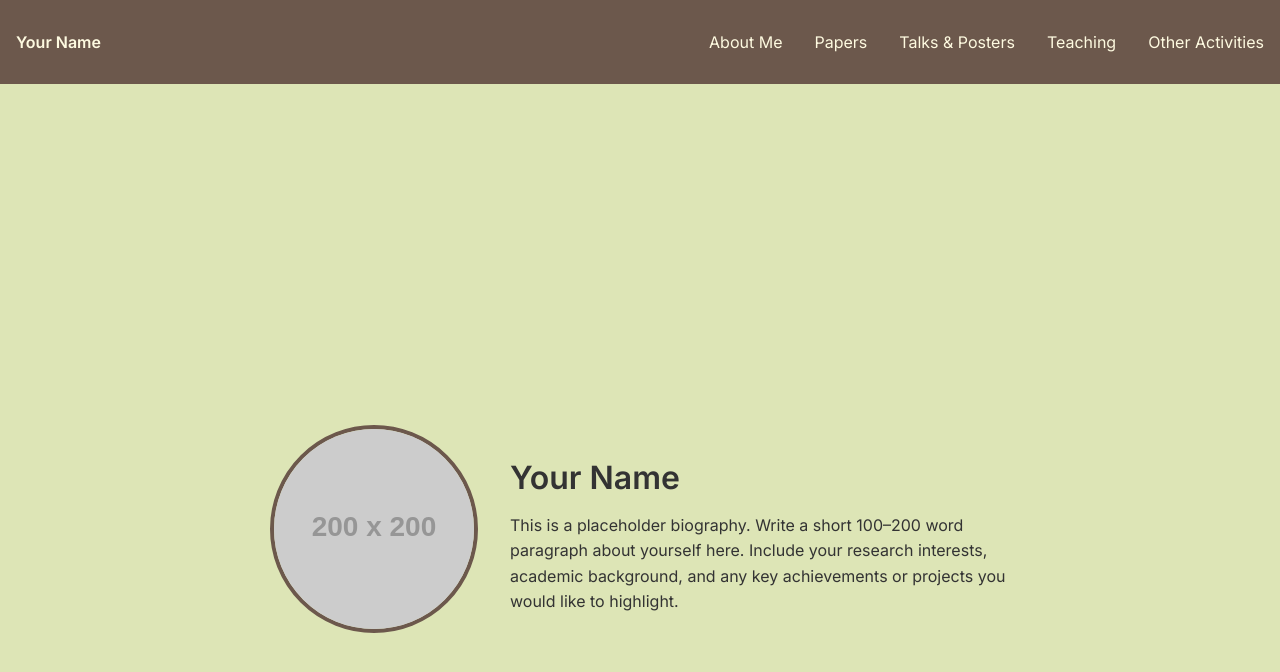
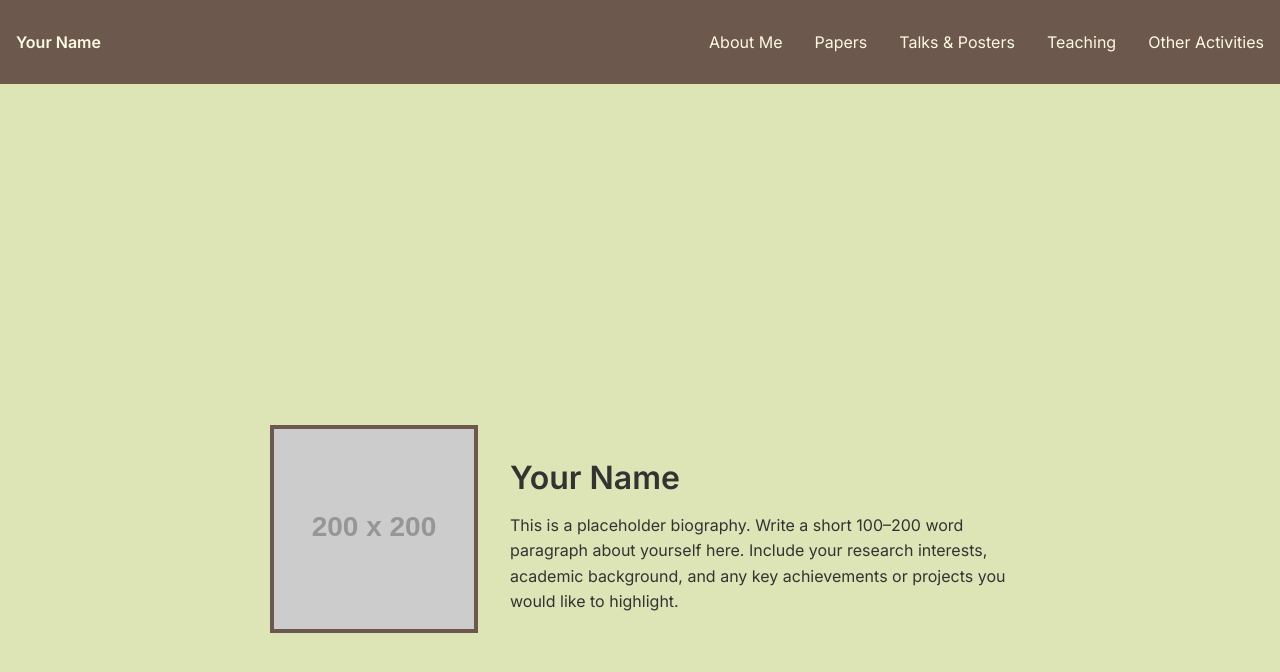
Before and after one commit to sanjiv-ranchod/website_test, a Jekyll site: the page built from index.md, in a window 1280 px wide and 900 px high. Shown: the top 672 px of the window. Built offline with Jekyll 4.4.1, drawn with Linux system fonts in a browser that asks for light colours.

Commit message:
rect profile pic

```diff
--- a/assets/css/style.css
+++ b/assets/css/style.css
@@ -101,7 +101,6 @@ body {
   width: 200px;
   height: 200px;
   object-fit: cover;
-  border-radius: 50%;
   border: 4px solid var(--navbar-background);
 }
 
```
